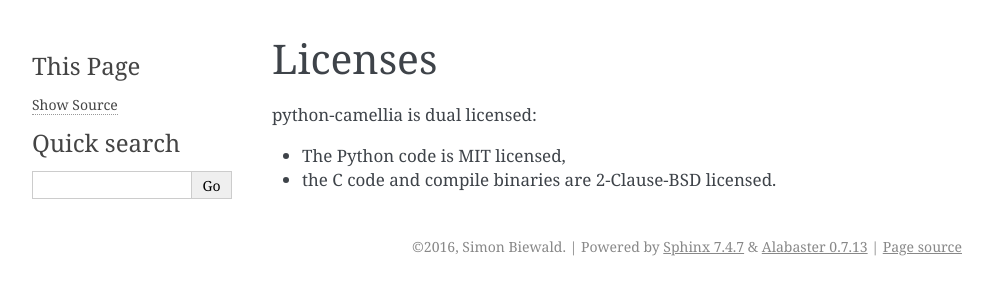
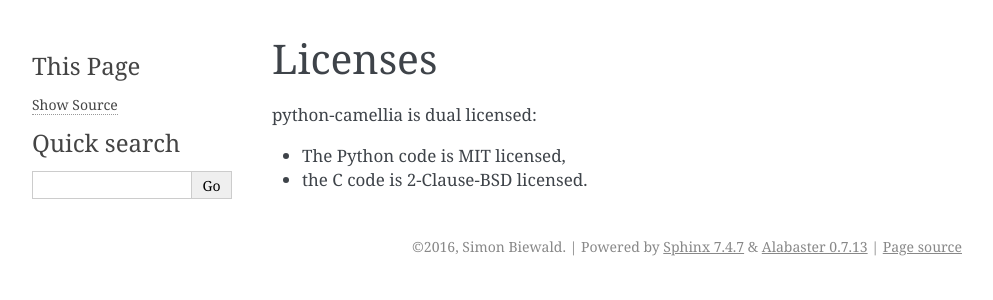
Before and after one commit to Varbin/python-camellia, a Sphinx documentation site: the page built from docs/license.rst, in a window 1280 px wide. Shown: the top 300 px of the page, without its empty margins (148-1141 px from the left). Built offline with Sphinx 7.4.7, drawn with Linux system fonts in a browser that asks for light colours.

Commit message:
fix typo

```diff
--- a/docs/license.rst
+++ b/docs/license.rst
@@ -4,4 +4,4 @@ Licenses
 python-camellia is dual licensed:
 
 * The Python code is MIT licensed,
-* the C code and compile binaries are 2-Clause-BSD licensed.
+* the C code is 2-Clause-BSD licensed.
```
